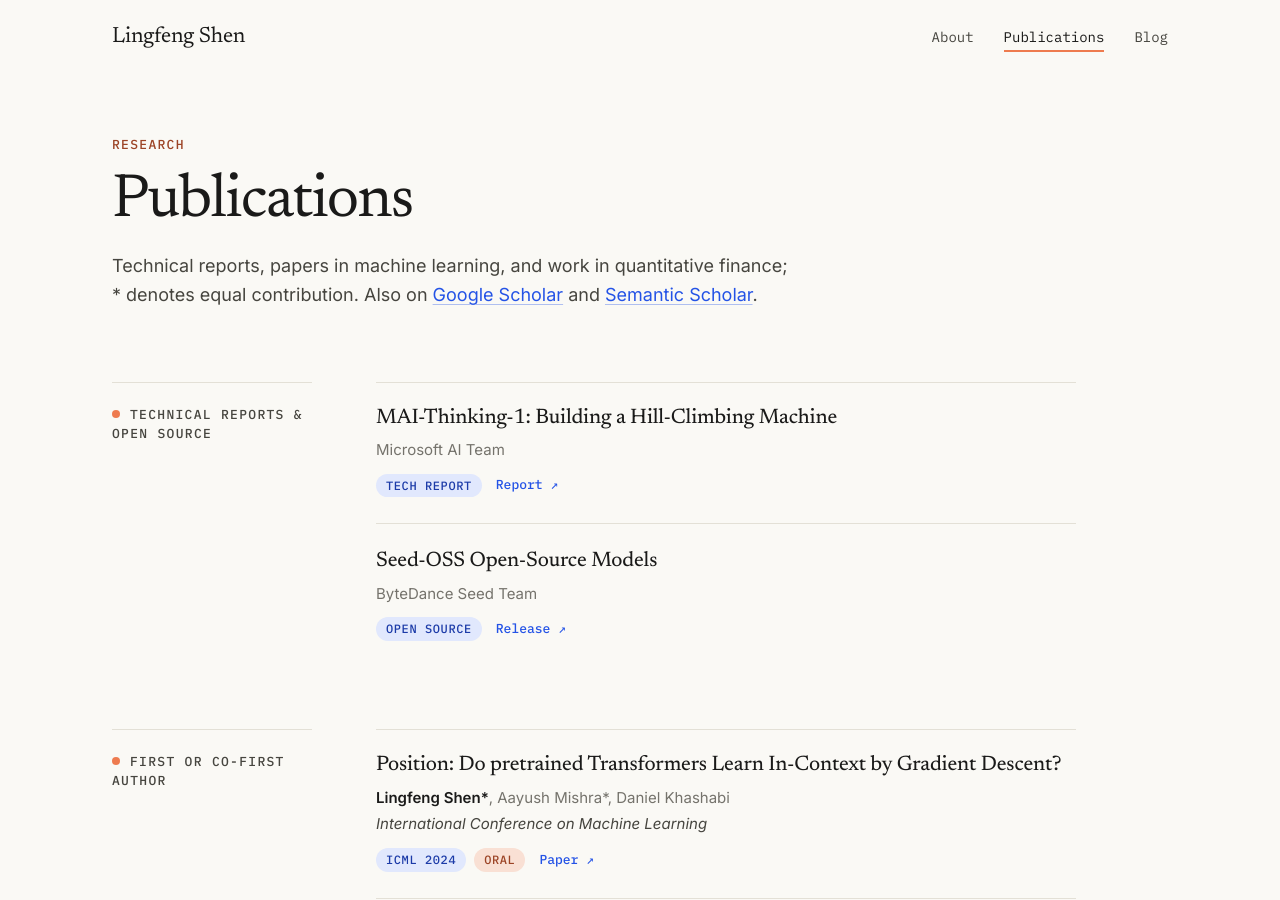
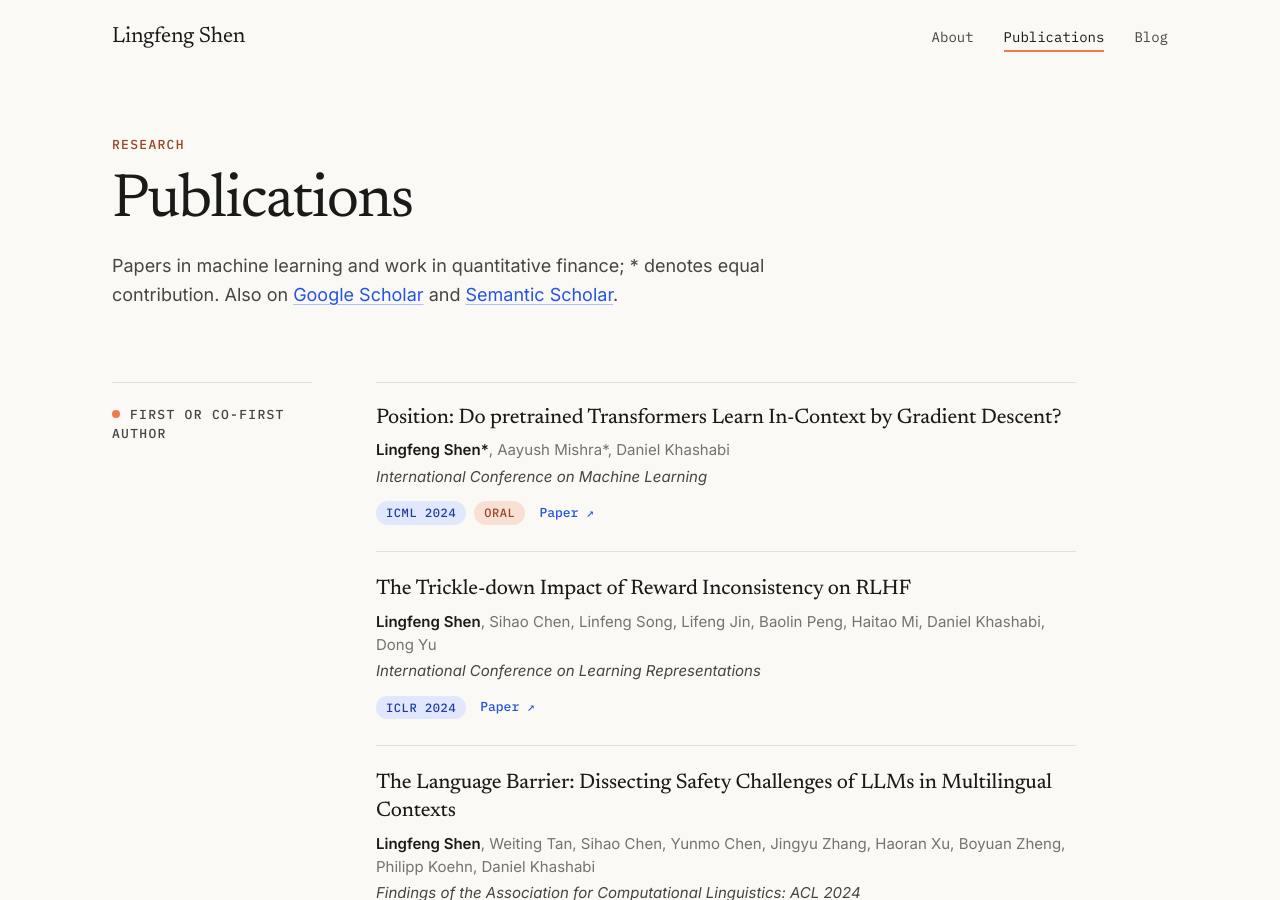
Before and after one commit to shadowkiller33/shadowkiller33.github.io, a Jekyll site: the page built from publications.html, in a window 1280 px wide and 900 px high. Built offline with Jekyll 4.4.1, drawn with Linux system fonts in a browser that asks for light colours; comment, search, counter and statistics services are not loaded.

Commit message:
Remove the technical reports group
Co-Authored-By: Claude Opus 5.5 <noreply@anthropic.com>
Claude-Session: https://claude.ai/code/session_01CtHXurFQNQJV27S1RnmpEx

```diff
--- a/_data/publications.yml
+++ b/_data/publications.yml
@@ -10,20 +10,6 @@
 #   url         where the title and the link point
 #   link_label  text of the link (default: Paper)
 #   selected    true = also listed on the homepage
-
-- group: Technical reports & open source
-  papers:
-    - title: "MAI-Thinking-1: Building a Hill-Climbing Machine"
-      authors: [Microsoft AI Team]
-      venue: Tech report
-      url: https://microsoft.ai/pdf/mai-thinking-1.pdf
-      link_label: Report
-
-    - title: Seed-OSS Open-Source Models
-      authors: [ByteDance Seed Team]
-      venue: Open source
-      url: https://github.com/ByteDance-Seed/seed-oss
-      link_label: Release
 
 - group: First or co-first author
   home_title: Machine learning
--- a/publications.html
+++ b/publications.html
@@ -3,8 +3,8 @@ layout: page
 title: Publications
 eyebrow: Research
 permalink: /publications/index.html
-description: Publications by Lingfeng Shen, including technical reports, papers in machine learning (in-context learning, RLHF, reasoning, multilingual safety, robustness, evaluation) and quantitative finance (prediction markets).
-subtitle: 'Technical reports, papers in machine learning, and work in quantitative finance; * denotes equal contribution. Also on <a href="https://scholar.google.com/citations?user=PoSTdLAAAAAJ&amp;hl=en">Google Scholar</a> and <a href="https://www.semanticscholar.org/author/Lingfeng-Shen/2121272448?sort=influence">Semantic Scholar</a>.'
+description: Publications by Lingfeng Shen, including papers in machine learning (in-context learning, RLHF, reasoning, multilingual safety, robustness, evaluation) and quantitative finance (prediction markets).
+subtitle: 'Papers in machine learning and work in quantitative finance; * denotes equal contribution. Also on <a href="https://scholar.google.com/citations?user=PoSTdLAAAAAJ&amp;hl=en">Google Scholar</a> and <a href="https://www.semanticscholar.org/author/Lingfeng-Shen/2121272448?sort=influence">Semantic Scholar</a>.'
 sections: true
 ---
 {% include publications.html %}
```
